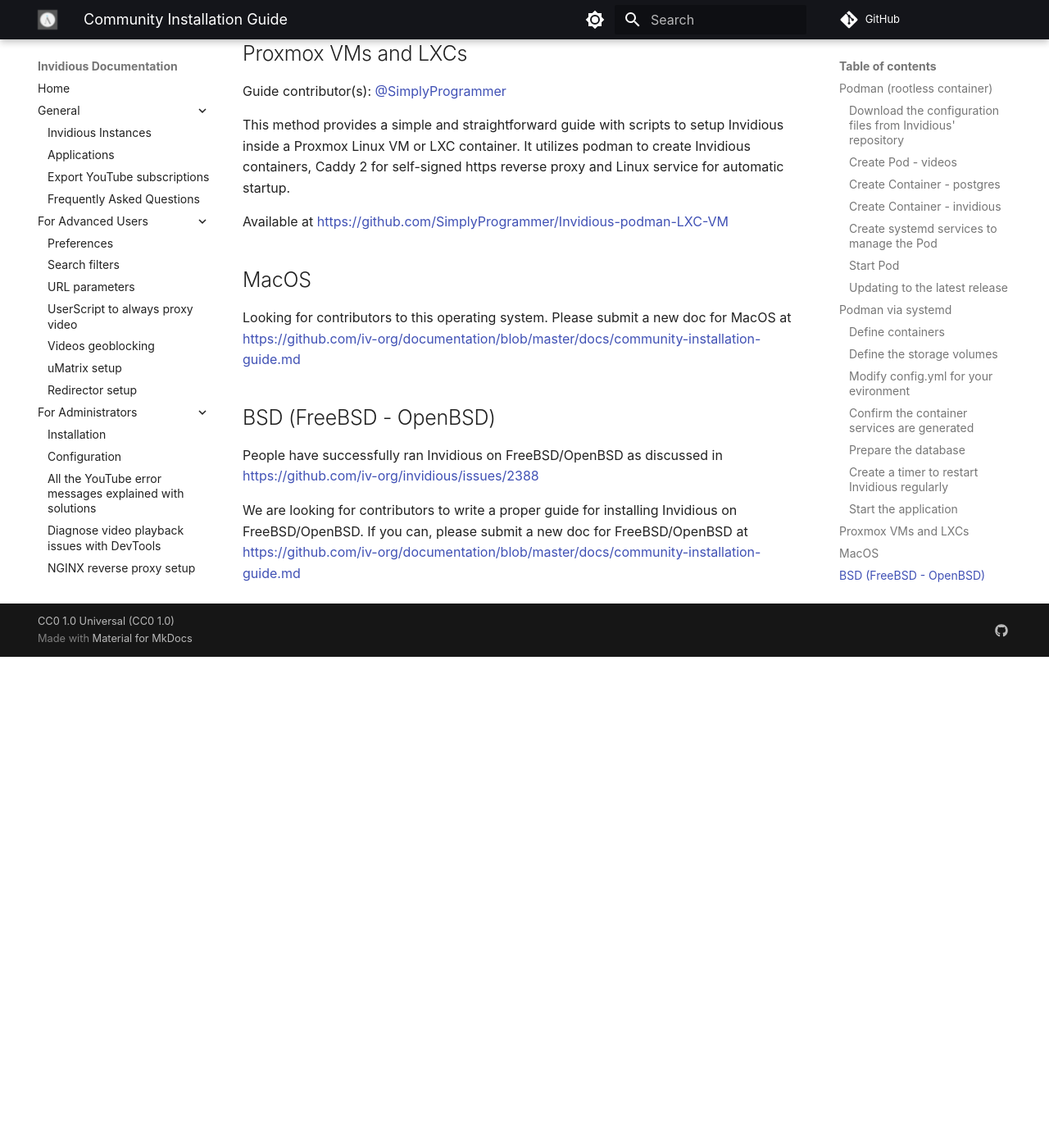
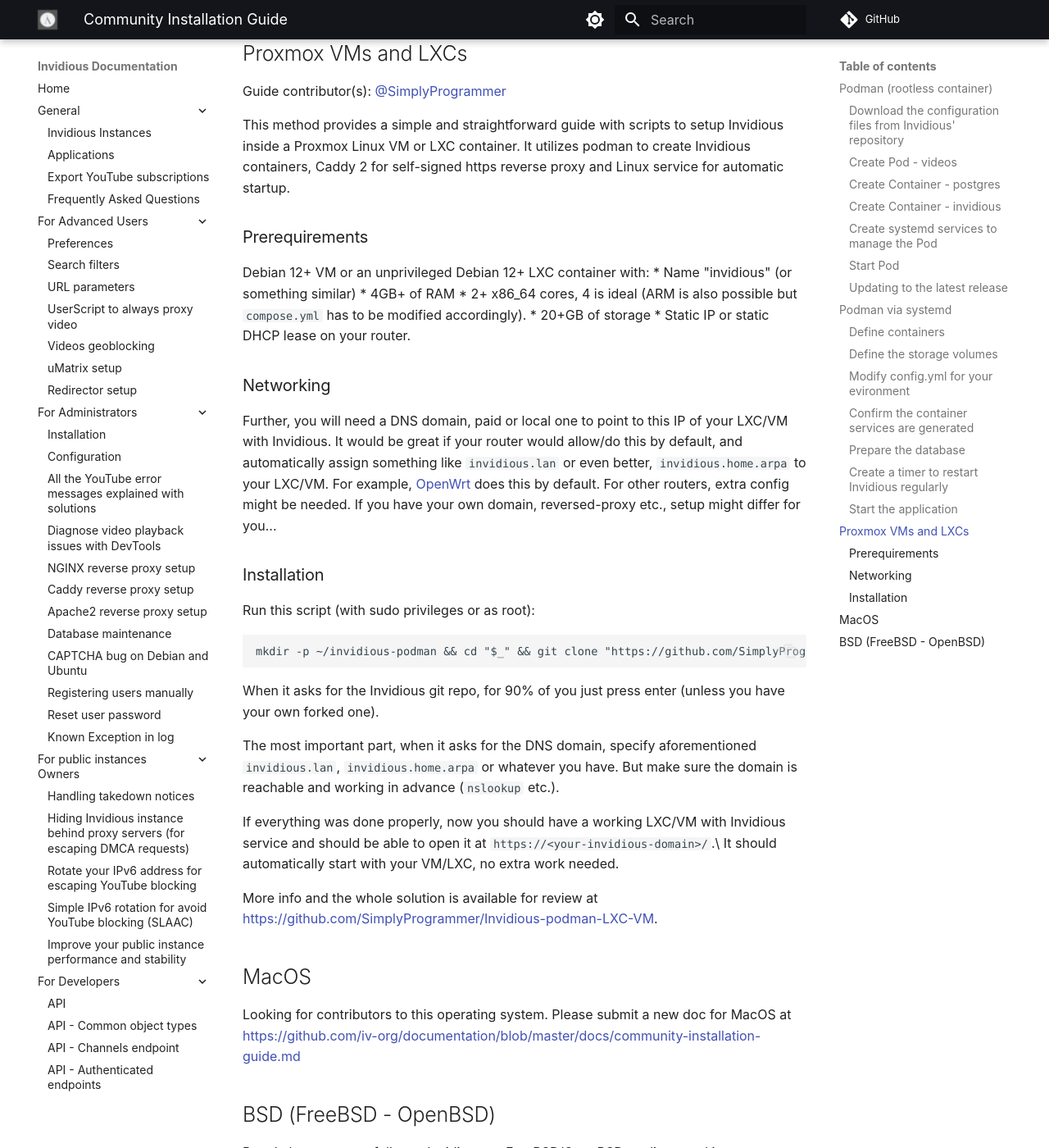
Before and after one commit to iv-org/documentation, an MkDocs documentation site: the page built from docs/community-installation-guide.md, in a window 1280 px wide and 1400 px high, scrolled down 6715 px. Shown: the whole window at 82% size. Built offline with MkDocs 1.6.1 and Material for MkDocs 9.7.7, drawn with Linux system fonts in a browser that asks for light colours; comment, search, counter and statistics services are not loaded; before the commit the page ends 7516 px from its top, so only the background shows below that.

Commit message:
Update community installation guide with new sections
Added prerequisites and installation instructions for Invidious setup in Proxmox.

````diff
--- a/docs/community-installation-guide.md
+++ b/docs/community-installation-guide.md
@@ -301,7 +301,32 @@
 This method provides a simple and straightforward guide with scripts to setup Invidious inside a Proxmox Linux VM or LXC container.
 It utilizes podman to create Invidious containers, Caddy 2 for self-signed https reverse proxy and Linux service for automatic startup.
 
-Available at https://github.com/SimplyProgrammer/Invidious-podman-LXC-VM
+### Prerequirements
+Debian 12+ VM or an unprivileged Debian 12+ LXC container with:
+* Name "invidious" (or something similar)
+* 4GB+ of RAM
+* 2+ x86_64 cores, 4 is ideal (ARM is also possible but `compose.yml` has to be modified accordingly).
+* 20+GB of storage
+* Static IP or static DHCP lease on your router.
+
+### Networking
+Further, you will need a DNS domain, paid or local one to point to this IP of your LXC/VM with Invidious.
+It would be great if your router would allow/do this by default, and automatically assign something like `invidious.lan` or even better, `invidious.home.arpa` to your LXC/VM. For example, [OpenWrt](https://forum.openwrt.org/t/use-home-arpa-as-default-tld-for-local-network/165056/11) does this by default. For other routers, extra config might be needed.
+If you have your own domain, reversed-proxy etc., setup might differ for you...
+
+### Installation
+Run this script (with sudo privileges or as root):
+```
+mkdir -p ~/invidious-podman && cd "$_" && git clone "https://github.com/SimplyProgrammer/Invidious-podman-LXC-VM.git" . && chmod 755 setup-invidious.sh && ./setup-invidious.sh
+```
+When it asks for the Invidious git repo, for 90% of you just press enter (unless you have your own forked one).
+
+The most important part, when it asks for the DNS domain, specify aforementioned `invidious.lan`, `invidious.home.arpa` or whatever you have. But make sure the domain is reachable and working in advance (`nslookup` etc.).
+
+If everything was done properly, now you should have a working LXC/VM with Invidious service and should be able to open it at `https://<your-invidious-domain>/`.\
+It should automatically start with your VM/LXC, no extra work needed.
+
+More info and the whole solution is available for review at https://github.com/SimplyProgrammer/Invidious-podman-LXC-VM.
 
 ## MacOS
 
````
